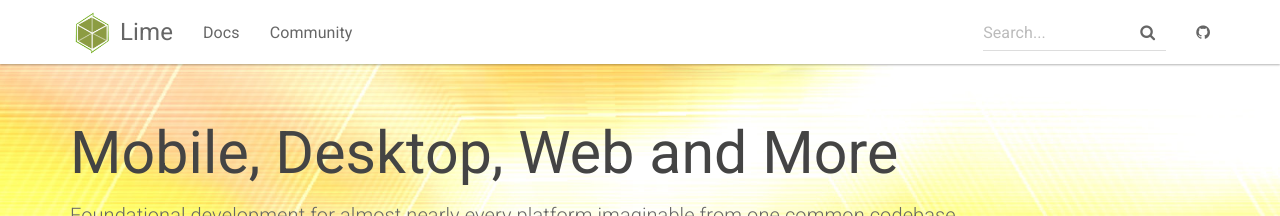
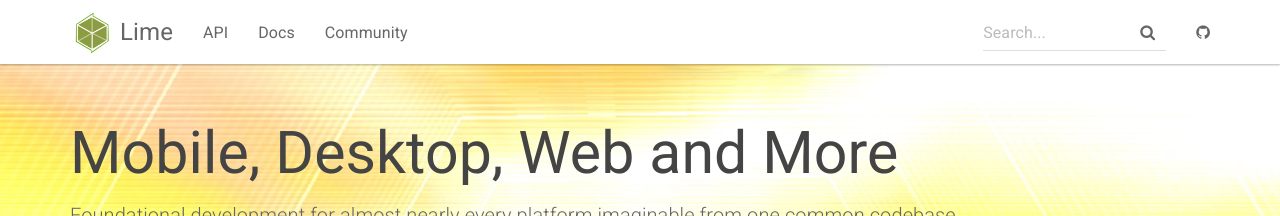
Before and after one commit to openfl/lime.openfl.org, a Jekyll site: the page built from index.html, in a window 1280 px wide. Shown: the top 216 px of the page. Built offline with Jekyll 4.4.1, drawn with Linux system fonts in a browser that asks for light colours; nearby versions of some CDN libraries.

Commit message:
Add API link to topnav

```diff
--- a/_includes/topnav.html
+++ b/_includes/topnav.html
@@ -13,6 +13,7 @@
         </div>
         <div id="navbar" class="collapse navbar-collapse">
             <ul class="nav navbar-nav">
+                <li><a href="http://api.lime.software">API</a></li>
                 <li {% if page.sectionid=='docs' %} class="active" {% endif %}><a href="{{ "/docs/home/" | prepend: site.baseurl }}">Docs</a></li>
                 <!-- <li {% if page.sectionid=='blog' %} class="active" {% endif %}><a href="{{ site.posts.first.url | prepend: site.baseurl }}">Blog</a></li> -->
                 <li><a href="http://community.openfl.org/c/lime">Community</a></li>
```
